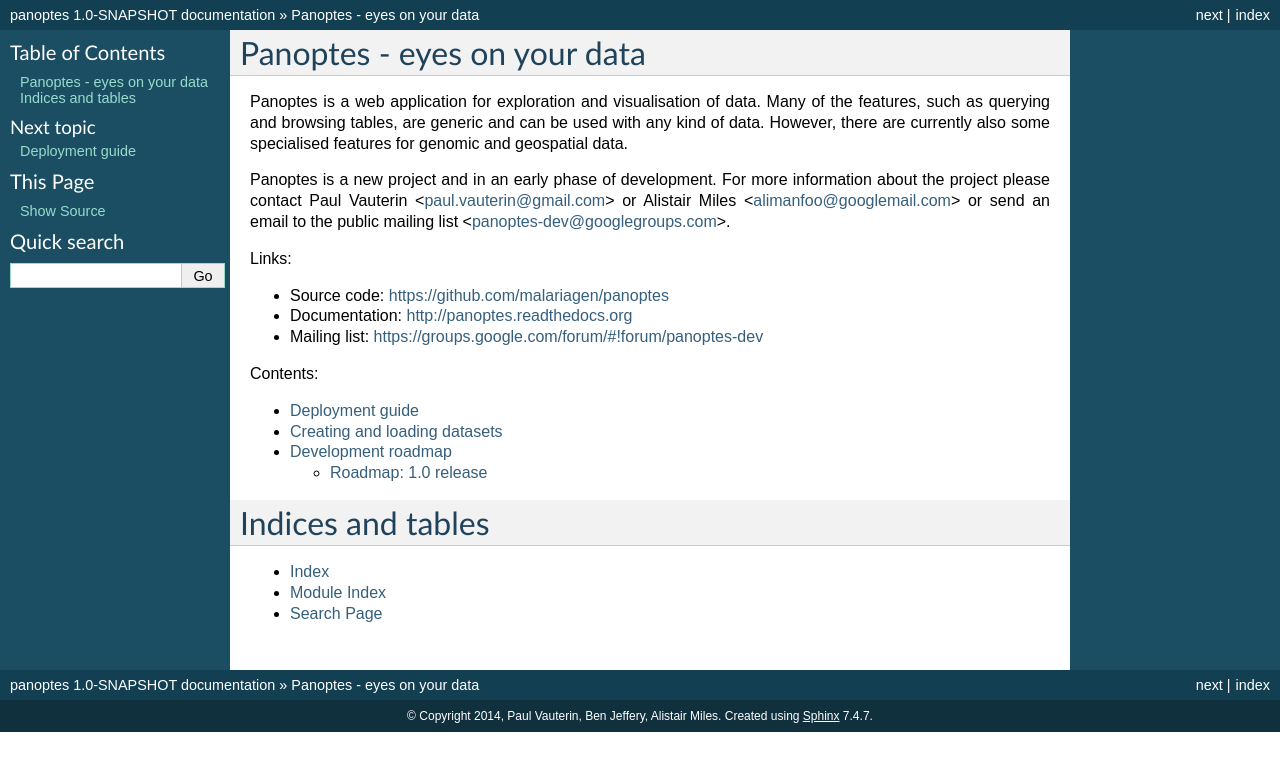
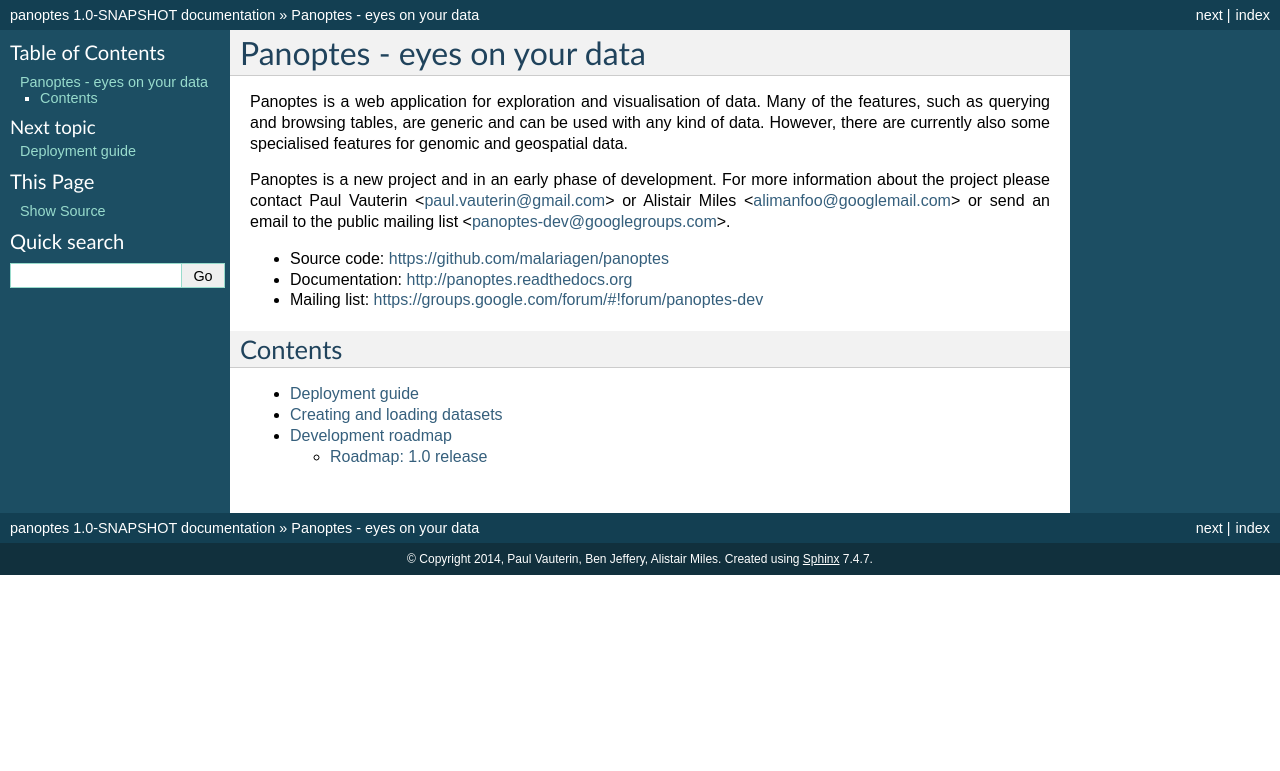
Before and after one commit to cggh/panoptes, a Sphinx documentation site: the page built from documentation/index.rst, in a window 1280 px wide. Shown: the top 771 px of the page. Built offline with Sphinx 7.4.7, drawn with Linux system fonts in a browser that asks for light colours.

Commit message:
tweak doc index

```diff
--- a/documentation/index.rst
+++ b/documentation/index.rst
@@ -15,13 +15,12 @@ more information about the project please contact Paul Vauterin
 or send an email to the public mailing list
 <panoptes-dev@googlegroups.com>.
 
-Links:
-
 * Source code: https://github.com/malariagen/panoptes
 * Documentation: http://panoptes.readthedocs.org
 * Mailing list: https://groups.google.com/forum/#!forum/panoptes-dev
 
-Contents:
+Contents
+--------
 
 .. toctree::
    :maxdepth: 2
@@ -29,11 +28,3 @@ Contents:
    deployment
    datasets
    roadmap
-
-
-Indices and tables
-==================
-
-* :ref:`genindex`
-* :ref:`modindex`
-* :ref:`search`
```
